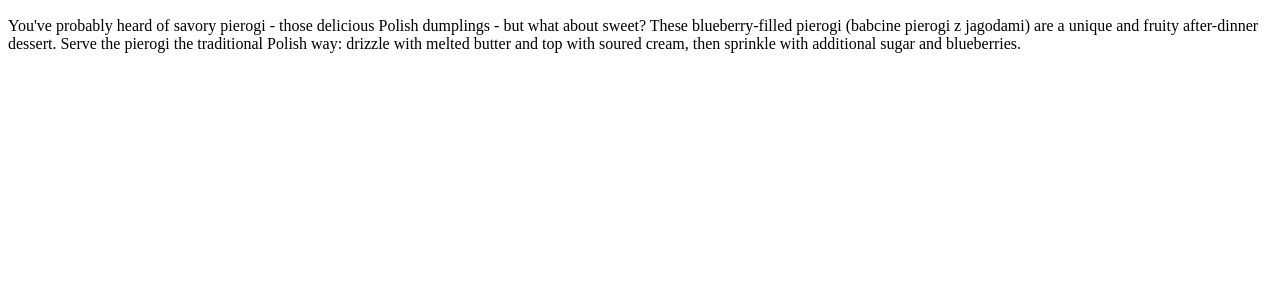
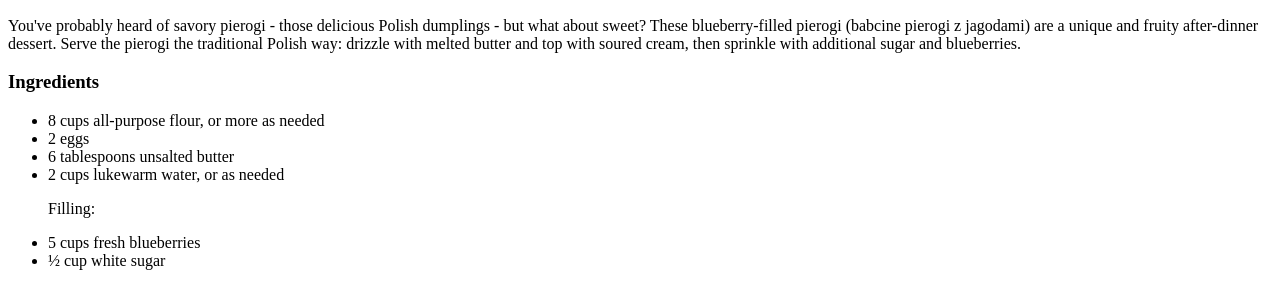
Before and after one commit to Harlaus8/odin-recipes, a plain HTML site: page recipes/pierogi.html in a window 1280 px wide. Shown: the part 434-742 px from the top of the page. Drawn offline with Linux system fonts and the light colour scheme.

Commit message:
Added a list of ingredients needed for the recipe

```diff
--- a/recipes/pierogi.html
+++ b/recipes/pierogi.html
@@ -11,5 +11,15 @@
     <img src="https://natashaskitchen.com/wp-content/uploads/2016/08/Blueberry-Pierogi-3-600x900.jpg" alt="An image of blueberry pierogi">
     <h2>Description</h2>
     <p>You've probably heard of savory pierogi - those delicious Polish dumplings - but what about sweet? These blueberry-filled pierogi (babcine pierogi z jagodami) are a unique and fruity after-dinner dessert. Serve the pierogi the traditional Polish way: drizzle with melted butter and top with soured cream, then sprinkle with additional sugar and blueberries.</p>
+    <h3>Ingredients</h3>
+    <ul>
+        <li>8 cups all-purpose flour, or more as needed</li>
+        <li>2 eggs</li>
+        <li>6 tablespoons unsalted butter</li>
+        <li>2 cups lukewarm water, or as needed</li>
+        <p>Filling:</p>
+        <li>5 cups fresh blueberries</li>
+        <li>½ cup white sugar</li>
+    </ul>
 </body>
 </html>
```
